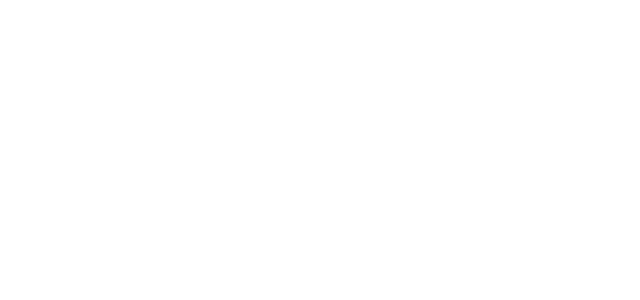
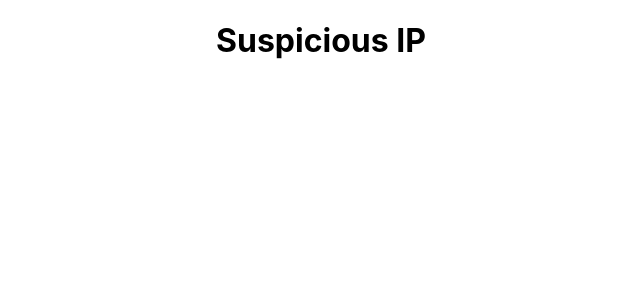
Before and after one commit to Andrey-1992/suspicious-ip-ui, a React (Create React App) app: page / in a window 1280 px wide. Shown: the top 300 px of the page, without its empty margins (319-959 px from the left). Built offline with nearby package versions, Linux system fonts and the light colour scheme.

Commit message:
Route Header into App component

```diff
--- a/src/components/App/App.tsx
+++ b/src/components/App/App.tsx
@@ -1,9 +1,11 @@
+import './App.css';
 import React from 'react';
-import './App.css';
+import { Header } from '../Header/Header';
 
 function App() {
   return (
     <div className="App">
+      <Header />
     </div>
   );
 }
```
Also changed, not shown: 1 other file (tests, documents, lock files or other folders).
